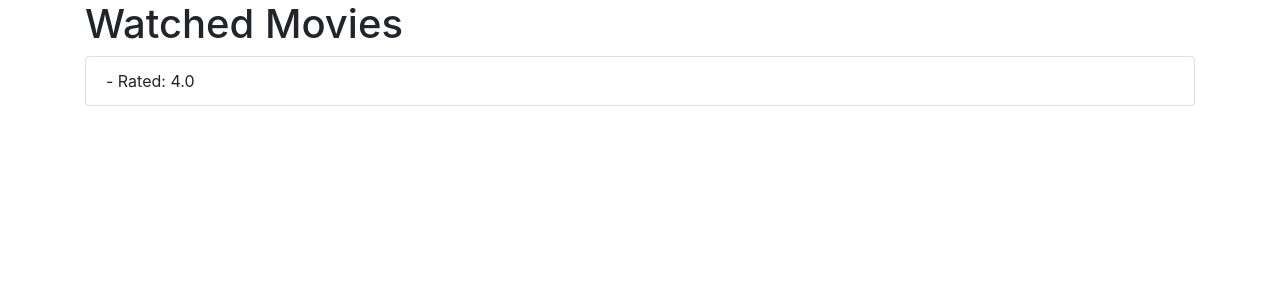
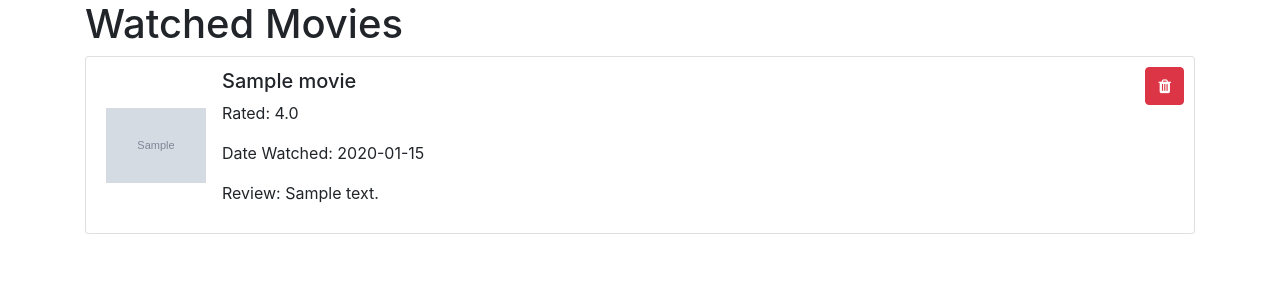
Before and after one commit to M17k0/movie-library, a Flask app: page /watched in a window 1280 px wide. Shown: the part 56-356 px from the top of the page. Run offline with Flask 3, Linux system fonts and the light colour scheme; a user stored in the database is signed in; tables that the repository leaves empty hold one stand-in row (values such as "Sample post"); grey boxes marked "Sample" are stand-in pictures; some libraries are stand-ins or nearby versions.

Commit message:
Add watchlist and watched views

```diff
--- a/src/models.py
+++ b/src/models.py
@@ -42,9 +42,11 @@ class Watched(db.Model):
     review = db.Column(db.Text)
     date_watched = db.Column(db.DateTime, default=func.now())
 
-    movie = db.relationship("Movie", backref=db.backref("movie", uselist=False))
+    movie = db.relationship("Movie")
 
 class Watchlist(db.Model):
     id = db.Column(db.Integer, primary_key=True)
     user_id = db.Column(db.Integer, db.ForeignKey("user.id"))
     movie_id = db.Column(db.Integer, db.ForeignKey("movie.id"))
+
+    movie = db.relationship("Movie")
--- a/src/views.py
+++ b/src/views.py
@@ -1,4 +1,4 @@
-from flask import Blueprint, render_template, current_app, request, redirect, url_for
+from flask import Blueprint, render_template, current_app, request, redirect, url_for, abort, flash
 import os
 from flask_login import current_user, login_required
 from datetime import datetime
@@ -9,19 +9,18 @@ from .models import User, Watched, Watchlist, Genre, Movie, MovieGenre
 
 views = Blueprint("views", __name__, template_folder="../templates/")
 
-@views.route('/watched')
+@views.route("/watched", methods=["GET"])
+@login_required
 def watched():
-    from .models import Watched
-
-    watched_movies = Watched.query.all()
-    return render_template('watched.html', user=current_user, watched_movies=watched_movies)
+    watched_movies = Watched.query.filter_by(user_id=current_user.id).order_by(Watched.date_watched.desc()).all()
+    return render_template("watched.html", user=current_user, watched_movies=watched_movies)
 
 @views.route('/watchlist')
 def watchlist():
     from .models import Watchlist
 
-    watchlist = Watchlist.query.all()
-    return render_template('watchlist.html', user=current_user, watched_movies=watchlist)
+    watchlist = Watchlist.query.filter_by(user_id=current_user.id).order_by(Watchlist.id.desc()).all()
+    return render_template('watchlist.html', user=current_user, watchlist=watchlist)
 
 @views.route('/', methods=["GET", "POST"])
 @login_required
@@ -69,7 +68,6 @@ def log(id):
                 db.session.add(movie_genre)
                 db.session.flush()
 
-
         db_watched = Watched()
         db_watched.user_id = current_user.id
         db_watched.movie_id = db_movie.id
@@ -85,3 +83,69 @@ def log(id):
 
     movie = get_movie_by_id(id)
     return render_template("log.html", user=current_user, movie=movie)
+
+@views.route("/remove-log/<id>", methods=["POST"])
+@login_required
+def remove_log(id):
+    movie = Watched.query.filter_by(id=id).first()
+
+    if not movie:
+        abort(400)
+
+    db.session.delete(movie)
+    db.session.commit()
+
+    return redirect(url_for("views.watched"))
+
+@views.route("/add-to-watchlist/<id>", methods=["POST"])
+@login_required
+def add_to_watchlist(id):
+    movie = get_movie_by_id(id)
+
+    db_genres = []
+    for genre in movie.genres:
+        db_genre = Genre.query.filter_by(tmdb_id=genre.id).first()
+        if not db_genre:
+            db_genre = Genre()
+            db_genre.tmdb_id = genre.id
+            db_genre.name = genre.name
+            db.session.add(db_genre)
+            db.session.flush()
+        db_genres.append(db_genre)
+
+    db_movie = Movie.query.filter_by(tmdb_id=movie.id).first()
+    if not db_movie:
+        db_movie = Movie()
+        db_movie.tmdb_id = movie.id
+        db_movie.title = movie.title
+        db_movie.poster = movie.poster
+        release_date = datetime.strptime(movie.release_date, "%Y-%m-%d")
+        db_movie.release_date = release_date
+        db.session.add(db_movie)
+        db.session.flush()
+
+        for genre in db_genres:
+            movie_genre = MovieGenre()
+            movie_genre.movie_id = db_movie.id
+            movie_genre.genre_id = genre.id
+            db.session.add(movie_genre)
+            db.session.flush()
+
+    db_watched = Watched.query.filter_by(movie_id=db_movie.id).first()
+    if db_watched:
+        flash("Movie already watched!", category="error")
+        return redirect(url_for("views.home"))
+
+    db_watchlist = Watchlist.query.filter_by(movie_id=db_movie.id).first()
+    if db_watchlist:
+        flash("Movie already in watchlist!", category="error")
+        return redirect(url_for("views.home"))
+
+    db_watchlist = Watchlist()
+    db_watchlist.user_id = current_user.id
+    db_watchlist.movie_id = db_movie.id
+
+    db.session.add(db_watchlist)
+    db.session.commit()
+
+    return redirect(url_for("views.watchlist"))
--- a/templates/home.html
+++ b/templates/home.html
@@ -37,7 +37,9 @@
               <div class="btn-group" role="group">
                 <a class="btn btn-primary" href="/log/{{ movie.id }}">Log</a>
                 <span style="margin: 0 30px;"></span>
-                <a class="btn btn-primary ml-2" href="/add-to-watchlist/{{ movie.id }}">Add to watchlist</a>
+                <form action="/add-to-watchlist/{{ movie.id }}" method="post">
+                  <button type="submit" class="btn btn-primary ml-2">Add to watchlist</button>
+                </form>
               </div>
             </div>
           </div>
--- a/templates/watched.html
+++ b/templates/watched.html
@@ -8,8 +8,23 @@
   <div class="row">
     <div class="col">
       <ul class="list-group">
-        {% for movie in watched_movies %}
-        <li class="list-group-item">{{ movie.title }} - Rated: {{ movie.rating }}</li>
+        {% for watched_movie in watched_movies %}
+        <li class="list-group-item position-relative">
+          <form action="/remove-log/{{ watched_movie.id }}" method="post">
+            <button type="submit" class="btn btn-danger" style="position: absolute; top: 10px; right: 10px;">
+              <span class="fa fa-trash"></span>
+            </button>
+          </form>
+          <div class="d-flex align-items-center">
+            <img src="{{ watched_movie.movie.poster }}" alt="{{ watched_movie.movie.title }}" class="mr-3" style="max-width: 100px;">
+            <div>
+              <h5>{{ watched_movie.movie.title }}</h5>
+              <p>Rated: {{ watched_movie.rating }}</p>
+              <p>Date Watched: {{ watched_movie.date_watched.strftime("%Y-%m-%d") }}</p>
+              <p>Review: {{ watched_movie.review }}</p>
+            </div>
+          </div>
+        </li>
         {% endfor %}
       </ul>
     </div>
```
Also changed, not shown: templates/error.html (added, +13 -0 lines), templates/watchlist.html (+15 -3 lines).
